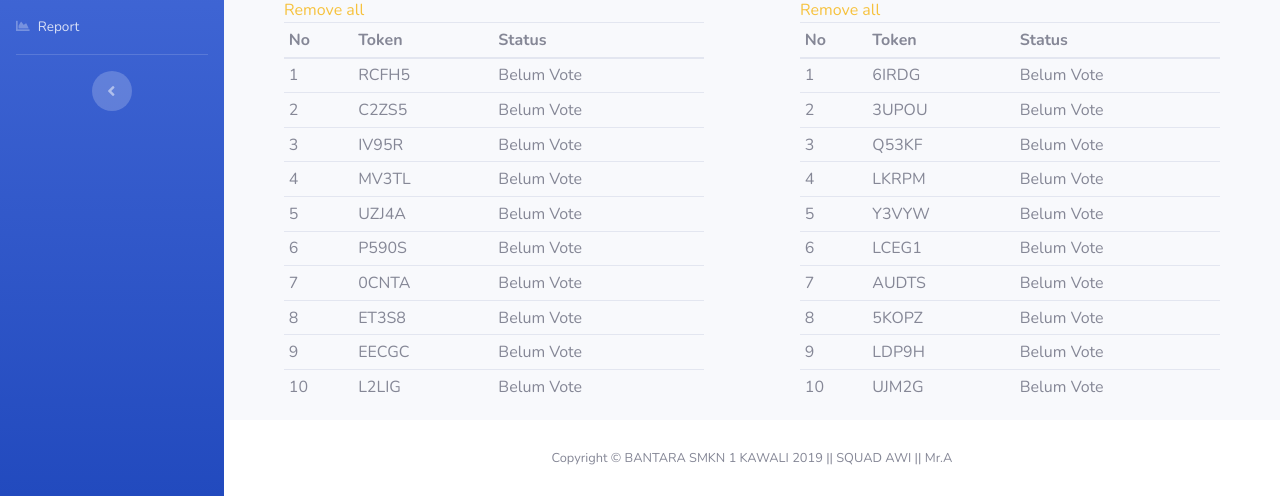
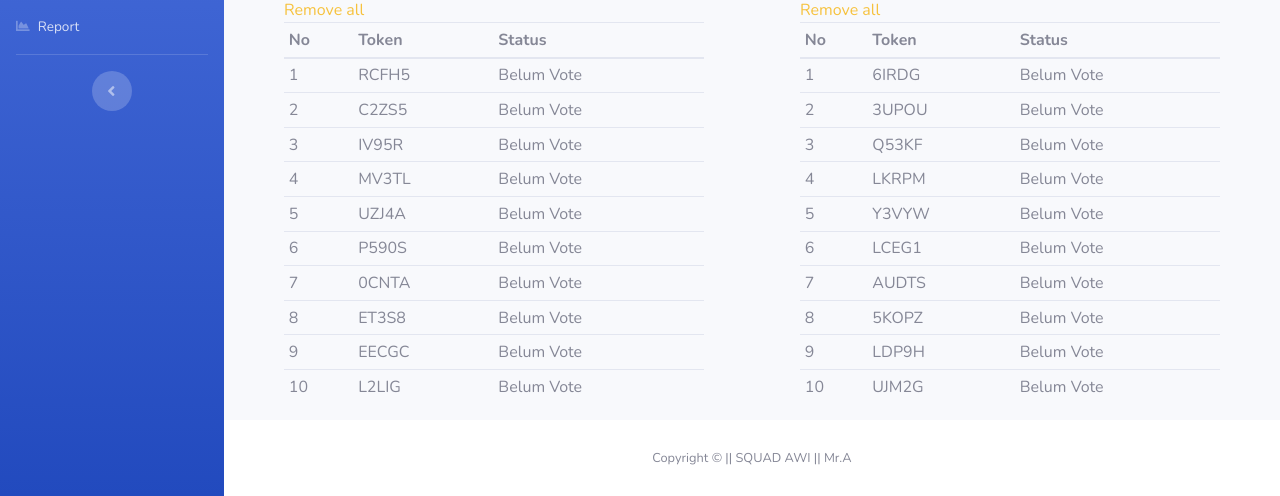
Before and after one commit to adehikmatfr/s3_evoting, a PHP site: page /admin/token.php in a window 1280 px wide. Shown: the part 362-858 px from the top of the page. Run offline with PHP 8.4, Linux system fonts and the light colour scheme; a user stored in the database is signed in; data comes from the database, SQL or seed files in the repository.

Commit message:
rename some text

```diff
--- a/admin/index.php
+++ b/admin/index.php
@@ -271,7 +271,7 @@ $tmpp=tampil($qp);
       <footer class="sticky-footer bg-white">
         <div class="container my-auto">
           <div class="copyright text-center my-auto">
-            <span>Copyright &copy; BANTARA SMKN 1 KAWALI 2019 || SQUAD AWI || Mr.A</span>
+            <span>Copyright &copy;  || SQUAD AWI || Mr.A</span>
           </div>
         </div>
       </footer>
--- a/admin/kandidat.php
+++ b/admin/kandidat.php
@@ -231,7 +231,7 @@ if(!isset($_SESSION["admin"]))
       <footer class="sticky-footer bg-white">
         <div class="container my-auto">
           <div class="copyright text-center my-auto">
-            <span>Copyright &copy; BANTARA SMKN 1 KAWALI 2019 || SQUAD AWI || Mr.A</span>
+            <span>Copyright &copy;  || SQUAD AWI || Mr.A</span>
           </div>
         </div>
       </footer>
--- a/admin/report.php
+++ b/admin/report.php
@@ -396,7 +396,7 @@ $suaraisic=100-$suarasisac;
       <footer class="sticky-footer bg-white">
         <div class="container my-auto">
           <div class="copyright text-center my-auto">
-            <span>Copyright &copy; BANTARA SMKN 1 KAWALI 2019 || SQUAD AWI || Mr.A</span>
+            <span>Copyright &copy;  || SQUAD AWI || Mr.A</span>
           </div>
         </div>
       </footer>
--- a/admin/setting.php
+++ b/admin/setting.php
@@ -206,7 +206,7 @@ $m="Data Berhasil Di Hapus";
       <footer class="sticky-footer bg-white">
         <div class="container my-auto">
           <div class="copyright text-center my-auto">
-            <span>Copyright &copy; BANTARA SMKN 1 KAWALI 2019 || SQUAD AWI || Mr.A</span>
+            <span>Copyright &copy;  || SQUAD AWI || Mr.A</span>
           </div>
         </div>
       </footer>
--- a/admin/token.php
+++ b/admin/token.php
@@ -236,7 +236,7 @@ if(!isset($_SESSION["admin"]))
       <footer class="sticky-footer bg-white">
         <div class="container my-auto">
           <div class="copyright text-center my-auto">
-            <span>Copyright &copy; BANTARA SMKN 1 KAWALI 2019 || SQUAD AWI || Mr.A</span>
+            <span>Copyright &copy;  || SQUAD AWI || Mr.A</span>
           </div>
         </div>
       </footer>
--- a/setting.php
+++ b/setting.php
@@ -208,7 +208,7 @@ $m="Data Berhasil Di Hapus";
       <footer class="sticky-footer bg-white">
         <div class="container my-auto">
           <div class="copyright text-center my-auto">
-            <span>Copyright &copy; BANTARA SMKN 1 KAWALI 2019 || SQUAD AWI || Mr.A</span>
+            <span>Copyright &copy;  || SQUAD AWI || Mr.A</span>
           </div>
         </div>
       </footer>
```
Also changed, not shown: potos/655cf735b16cc.jpg (added).
